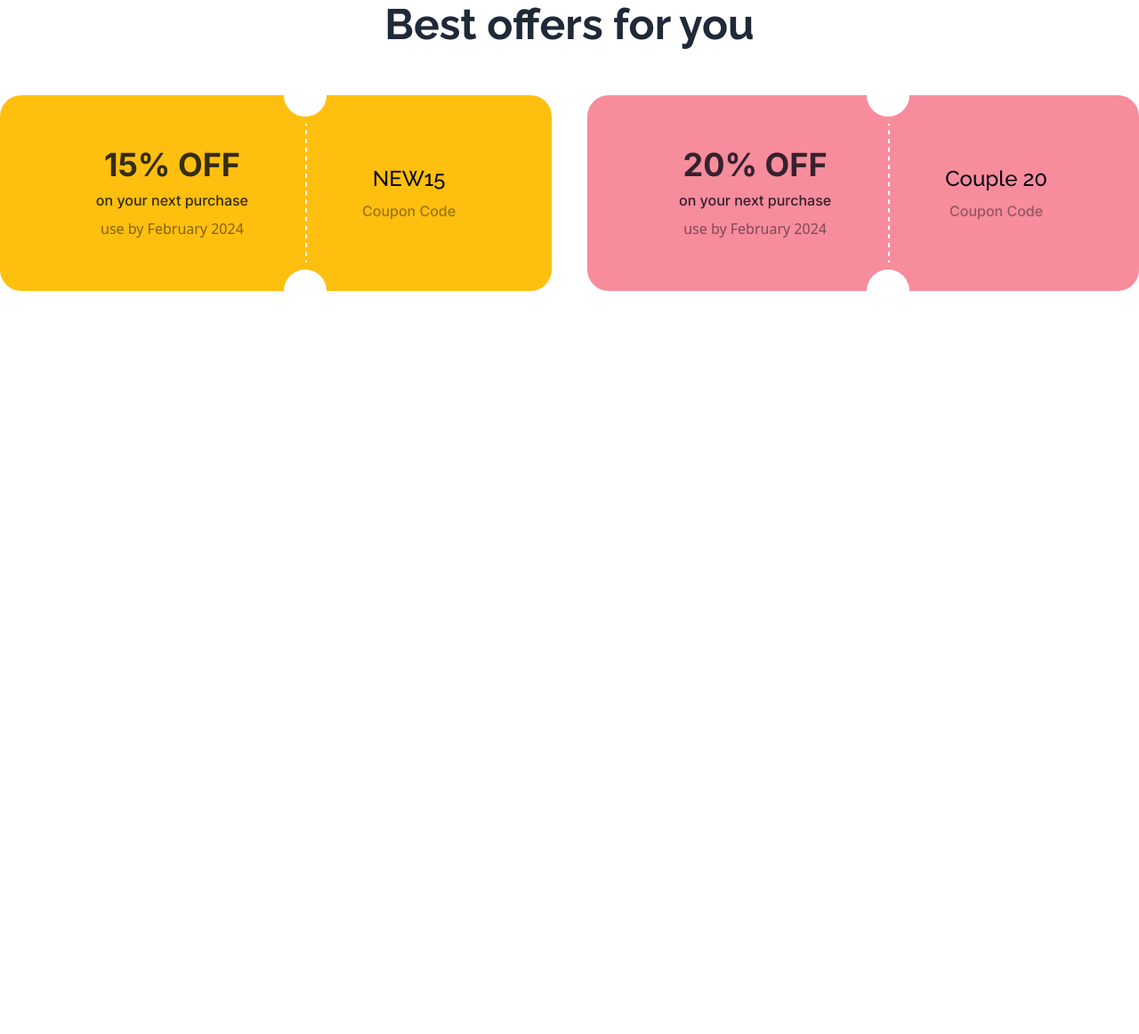
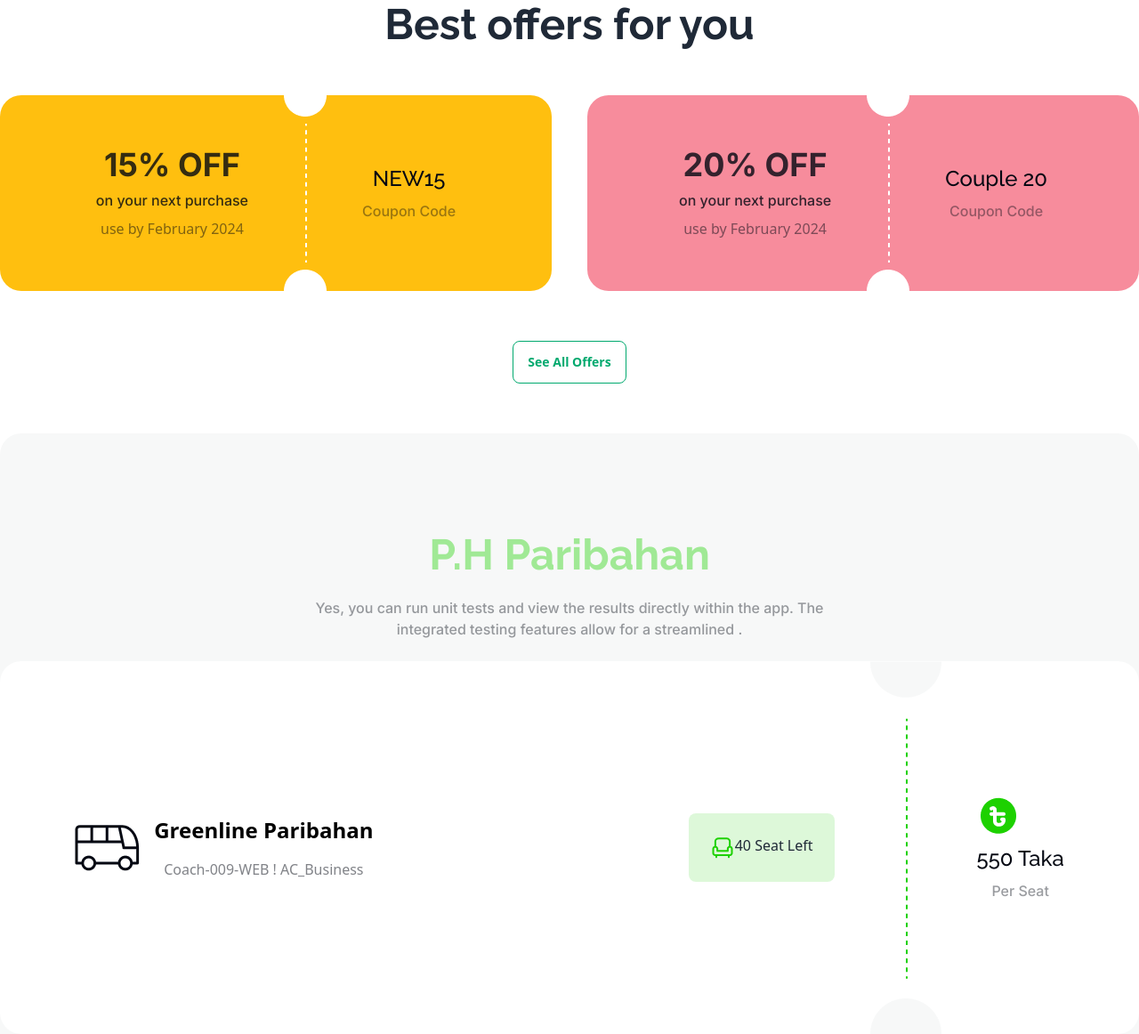
Before and after one commit to MAMUN9680/Smart-Ticketing-Assignment, a plain HTML site: page index.html in a window 1280 px wide. Shown: the part 917-2079 px from the top of the page at 89% size. Before the commit the page ends 1244 px from the top, so only its background shows below. Drawn offline with nearby package versions, Linux system fonts and the light colour scheme.

Commit message:
P.H Paribahan section something done

```diff
--- a/index.html
+++ b/index.html
@@ -14,11 +14,12 @@
     <!-- Font Aweosam-->
     <script src="https://kit.fontawesome.com/42f3a9aa9d.js" crossorigin="anonymous"></script>
 </head>
-<body class="mx-auto max-w-screen-xl">
+<body>
         <!-- Navigation Section Start -->
-        <header>
-            <div class="container mx-auto lg:px-20">
-                <div class="navbar my-10  rounded-full px-10">
+        <header class="mx-auto max-w-screen-xl">
+           <nav>
+            <div class="mx-auto lg:px-20">
+                <div class="navbar my-10 rounded-full px-10">
                     <div class="navbar-start">
                         <div>
                             <h4 class="text-4xl font-bold">P-Ticket</h4>
@@ -42,6 +43,7 @@
                     </div>
                 </div>
             </div>
+           </nav>
             <!-- Navigation Section End -->
             <!-- Banner Section Start -->
             <div>
@@ -91,7 +93,9 @@
             </div>
         </header>
         <main>
-            <!--Discount Off Section  -->
+            <!-- Best Offer Container -->
+            <section class="mx-auto max-w-screen-xl">
+                <!--Discount Off Section  -->
             <h1 class="text-5xl font-bold text-center font-raleway">Best offers for you</h1>
             <!-- Coupon Section -->
             <div class="grid lg:grid-cols-2 gap-10 items-center mt-14">
@@ -126,6 +130,50 @@
                     </div>
                 </div>
             </div>
+            <div class="flex items-center justify-center mt-14 mb-14">
+                <button class="btn btn-outline btn-success">See All Offers</button>
+            </div>
+
+            </section>
+            <!--PARIBAHAN SECTION  -->
+        <section class="mt-10 bg-[#F7F8F8] rounded-t-3xl">
+            <div class="mx-auto max-w-screen-xl text-center pt-28">
+                <h1 class="text-5xl text-[#1DD10066] font-bold text-center font-raleway">P.H Paribahan</h1>
+                <p class="w-1/2 mx-auto mt-6 mb-6 text-[#03071266] font-medium font-inter text-center">Yes, you can run unit tests and view the results directly within the app. The integrated testing features allow for a streamlined .</p>
+                <!-- GreenLine paribahan Card -->
+                <div class="">
+                    <div class="flex bg-[#FFFFFF] justify-center text-center items-center space-x-10 rounded-3xl">
+                        <div class="w-2/3 bg-white flex justify-between items-center text-center rounded-3xl space-x-5 ">
+                            <div class="flex gap-4">
+                                <div class="flex items-center">
+                                    <img src="images/bus-logo.png" alt="">
+                                </div>
+                                <div>
+                                    <h2 class="text-2xl font-bold text-black ">Greenline Paribahan</h2>
+                                    <p class="mt-4 font-medium text-[#03071280]">Coach-009-WEB ! AC_Business</p>
+                                </div>
+                            </div>
+                            <div>
+                                <button class="flex bg-[#1DD10026] p-6 rounded-lg">
+                                <img src="images/seat-green.png" alt=""> <span>40 Seat Left</span>
+                                </button>
+                            </div>
+                        </div>
+                        <div>
+                            <img src="images/info-devider.png" alt="">
+                        </div>
+                        <div class="space-y-2">
+                            <img src="images/fare.png" alt="">
+                            <h2 class="font-medium font-raleway text-2xl text-[#030712]">550 Taka</h2>
+                            <p class="text-[#03071266] font-medium font-inter">Per Seat</p>
+                        </div>
+                    </div>
+                </div>
+
+
+
+            </div>
+        </section>
         </main>
     </body>
     <footer>
```
